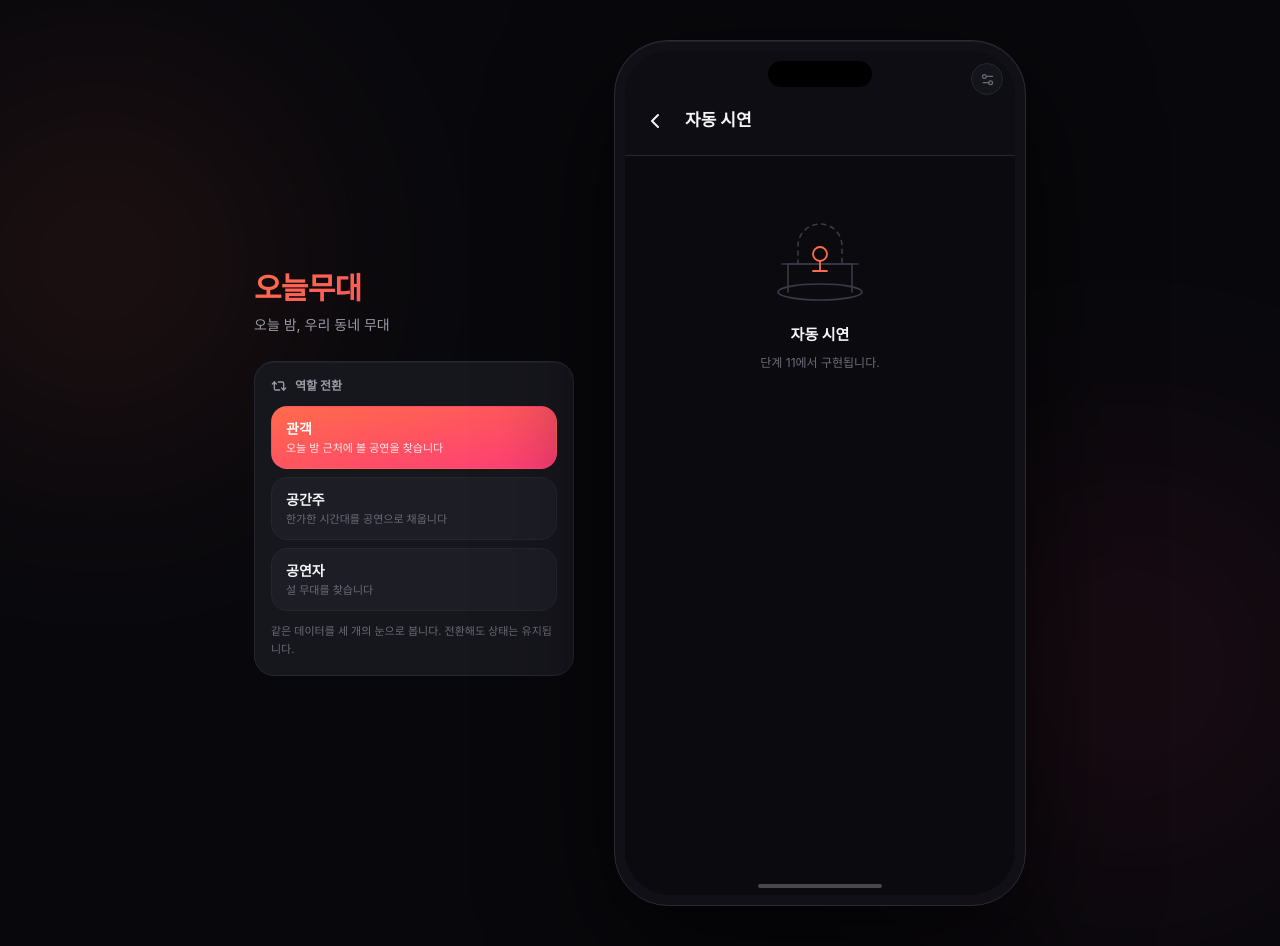
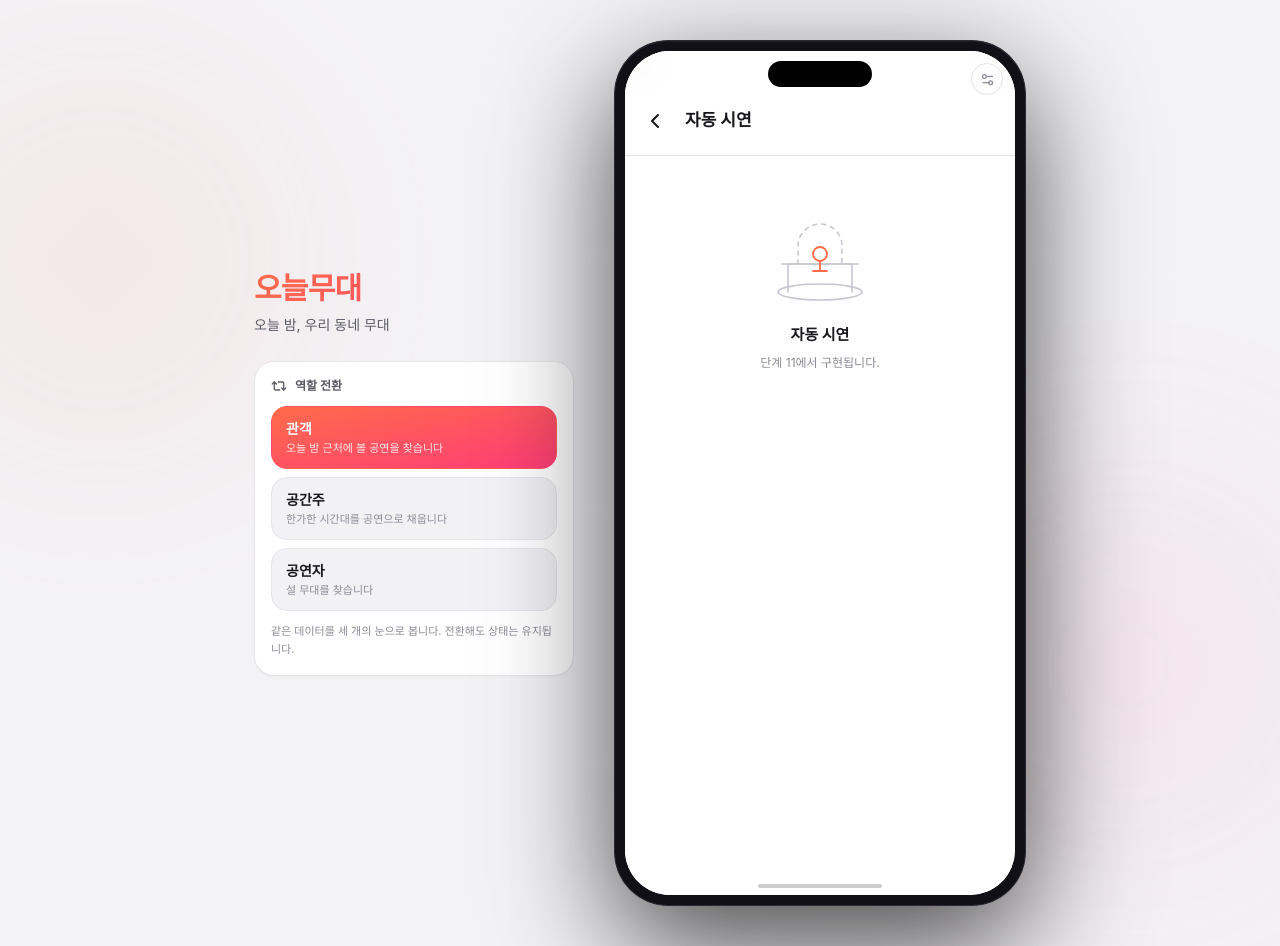
Before and after one commit to 2021016035Kimtaeyoon/near-stage-app, a React (Vite) app: page /#/demo in a window 1280 px wide. Built offline with nearby package versions, Linux system fonts and the light colour scheme; a web font is replaced by a local one.

Commit message:
디자인: 다크 테마를 화이트 테마로 전환
Co-Authored-By: Claude Opus 5 <noreply@anthropic.com>

```diff
--- a/src/components/map/markers.ts
+++ b/src/components/map/markers.ts
@@ -35,7 +35,7 @@ export function showMarkerIcon({ genre, source, selected, popped = false }: Opti
     : ''
 
   // 장르 색 점 — 색상만으로 정보를 전달하지 않도록 툴팁(title)도 함께 넣습니다
-  const dot = `<span style="position:absolute;right:-1px;top:-1px;width:9px;height:9px;border-radius:9999px;background:${genreColor};border:1.5px solid #0B0B0F"></span>`
+  const dot = `<span style="position:absolute;right:-1px;top:-1px;width:9px;height:9px;border-radius:9999px;background:${genreColor};border:1.5px solid #FFFFFF"></span>`
 
   const html = `
     <div title="${genre} · ${own ? '우리 무대' : '등록 공연'}" style="position:relative;width:${size}px;height:${size}px" class="${popped ? 'animate-pin-pop' : ''}">
@@ -60,7 +60,7 @@ export function userMarkerIcon(): L.DivIcon {
   const html = `
     <div style="position:relative;width:22px;height:22px">
       <span style="position:absolute;inset:0;border-radius:9999px;background:${alpha('#4AA8FF', 0.28)}"></span>
-      <span style="position:absolute;inset:5px;border-radius:9999px;background:#4AA8FF;border:2px solid #0B0B0F"></span>
+      <span style="position:absolute;inset:5px;border-radius:9999px;background:#4AA8FF;border:2px solid #FFFFFF"></span>
     </div>`
   return L.divIcon({ html, className: 'omd-marker', iconSize: [22, 22], iconAnchor: [11, 11] })
 }
--- a/src/components/shell/DevPanel.tsx
+++ b/src/components/shell/DevPanel.tsx
@@ -178,7 +178,7 @@ export function DevPanel() {
                 </section>
 
                 {showJson && (
-                  <pre className="max-h-64 overflow-auto rounded-xl border border-border bg-[#0E0E14] p-3 text-[10px] leading-relaxed text-ink-2">
+                  <pre className="max-h-64 overflow-auto rounded-xl border border-border bg-surface-2 p-3 text-[10px] leading-relaxed text-ink-2">
                     {json}
                   </pre>
                 )}
--- a/src/components/shell/PhoneFrame.tsx
+++ b/src/components/shell/PhoneFrame.tsx
@@ -27,7 +27,7 @@ export function PhoneFrame({ children, side }: Props) {
   }
 
   return (
-    <div className="relative flex min-h-[100dvh] w-full items-center justify-center gap-10 overflow-hidden bg-[#08080C] px-8 py-10">
+    <div className="relative flex min-h-[100dvh] w-full items-center justify-center gap-10 overflow-hidden bg-[#F3F3F6] px-8 py-10">
       <AmbientBackdrop />
 
       <div className="relative z-10 hidden w-[320px] shrink-0 flex-col gap-6 lg:flex">
@@ -52,7 +52,7 @@ export function PhoneFrame({ children, side }: Props) {
           {/* 다이나믹 아일랜드 */}
           <div className="pointer-events-none absolute left-1/2 top-[10px] z-[60] h-[26px] w-[104px] -translate-x-1/2 rounded-full bg-black" />
           {/* 홈 인디케이터 */}
-          <div className="pointer-events-none absolute bottom-[7px] left-1/2 z-[60] h-[4px] w-[124px] -translate-x-1/2 rounded-full bg-white/25" />
+          <div className="pointer-events-none absolute bottom-[7px] left-1/2 z-[60] h-[4px] w-[124px] -translate-x-1/2 rounded-full bg-black/20" />
         </div>
       </div>
     </div>
--- a/src/components/shell/ScreenHeader.tsx
+++ b/src/components/shell/ScreenHeader.tsx
@@ -32,7 +32,7 @@ export function ScreenHeader({
         'relative z-40 flex shrink-0 items-center gap-2 px-4 pb-3 pt-12',
         transparent
           ? 'bg-transparent'
-          : 'border-b border-border bg-[#0E0E14]/90 backdrop-blur-xl',
+          : 'border-b border-border bg-white/90 backdrop-blur-xl',
         className,
       )}
     >
--- a/src/components/shell/TabBar.tsx
+++ b/src/components/shell/TabBar.tsx
@@ -14,7 +14,7 @@ export function TabBar() {
 
   return (
     <nav
-      className="absolute inset-x-0 bottom-0 z-50 border-t border-border bg-[#0E0E14]/92 backdrop-blur-xl"
+      className="absolute inset-x-0 bottom-0 z-50 border-t border-border bg-white/92 backdrop-blur-xl"
       style={{ paddingBottom: 'calc(var(--safe-bottom) + 14px)' }}
       aria-label="주요 메뉴"
     >
--- a/src/components/ui/EmptyState.tsx
+++ b/src/components/ui/EmptyState.tsx
@@ -4,7 +4,7 @@ import type { ReactNode } from 'react'
 export type EmptyArt = 'stage' | 'search' | 'ticket' | 'chat' | 'chart'
 
 function Art({ kind }: { kind: EmptyArt }) {
-  const common = { fill: 'none', stroke: '#3A3A46', strokeWidth: 1.6, strokeLinecap: 'round' as const }
+  const common = { fill: 'none', stroke: '#C7C7D1', strokeWidth: 1.6, strokeLinecap: 'round' as const }
   switch (kind) {
     case 'stage':
       return (
@@ -22,7 +22,7 @@ function Art({ kind }: { kind: EmptyArt }) {
         <svg viewBox="0 0 120 88" className="h-[88px] w-[120px]">
           <circle cx="54" cy="40" r="22" {...common} />
           <path d="M70 56l16 16" {...common} strokeWidth="2.2" />
-          <path d="M44 40h20M54 30v20" stroke="#3A3A46" strokeWidth="1.4" strokeDasharray="3 4" />
+          <path d="M44 40h20M54 30v20" stroke="#C7C7D1" strokeWidth="1.4" strokeDasharray="3 4" />
           <circle cx="54" cy="40" r="6" stroke="#FF6B4A" strokeWidth="1.8" fill="none" />
         </svg>
       )
@@ -33,7 +33,7 @@ function Art({ kind }: { kind: EmptyArt }) {
             d="M26 28h68v14a6 6 0 0 0 0 12v14H26V54a6 6 0 0 0 0-12V28Z"
             {...common}
           />
-          <path d="M60 30v6M60 42v6M60 54v6M60 66v-4" stroke="#3A3A46" strokeWidth="1.4" strokeDasharray="3 4" />
+          <path d="M60 30v6M60 42v6M60 54v6M60 66v-4" stroke="#C7C7D1" strokeWidth="1.4" strokeDasharray="3 4" />
           <path d="M36 44h14M36 52h10" stroke="#FF6B4A" strokeWidth="1.8" strokeLinecap="round" />
         </svg>
       )
--- a/src/components/ui/Toast.tsx
+++ b/src/components/ui/Toast.tsx
@@ -35,8 +35,8 @@ export function ToastHost() {
               exit={{ opacity: 0, y: -12, scale: 0.96 }}
               transition={{ type: 'spring', stiffness: 420, damping: 32 }}
               onClick={() => remove(t.id)}
-              className="pointer-events-auto flex w-full max-w-[340px] items-start gap-2.5 rounded-2xl border border-border bg-[#1A1A22]/95 px-3.5 py-3 text-left backdrop-blur-md"
-              style={{ boxShadow: '0 16px 40px rgba(0,0,0,.55)' }}
+              className="pointer-events-auto flex w-full max-w-[340px] items-start gap-2.5 rounded-2xl border border-border bg-white/97 px-3.5 py-3 text-left backdrop-blur-md"
+              style={{ boxShadow: '0 16px 40px rgba(23,23,28,.16)' }}
             >
               <Icon size={17} className={`mt-0.5 shrink-0 ${COLORS[t.tone]}`} />
               <span className="min-w-0">
--- a/src/index.css
+++ b/src/index.css
@@ -4,7 +4,7 @@
 
 @layer base {
   :root {
-    color-scheme: dark;
+    color-scheme: light;
     --brand-from: #ff6b4a;
     --brand-to: #ff3d77;
     --safe-bottom: env(safe-area-inset-bottom, 0px);
@@ -41,7 +41,7 @@
 @layer components {
   .card {
     @apply rounded-2xl border border-border bg-surface;
-    box-shadow: inset 0 1px 0 0 rgba(255, 255, 255, 0.04);
+    box-shadow: 0 1px 2px 0 rgba(23, 23, 28, 0.04);
   }
 
   .card-hover {
@@ -76,9 +76,9 @@
   .skeleton {
     background-image: linear-gradient(
       90deg,
-      rgba(255, 255, 255, 0.03) 0%,
-      rgba(255, 255, 255, 0.09) 50%,
-      rgba(255, 255, 255, 0.03) 100%
+      rgba(23, 23, 28, 0.05) 0%,
+      rgba(23, 23, 28, 0.1) 50%,
+      rgba(23, 23, 28, 0.05) 100%
     );
     background-size: 200% 100%;
     @apply animate-shimmer rounded-lg;
@@ -89,27 +89,27 @@
   }
 }
 
-/* ───────────── Leaflet 다크 테마 보정 ───────────── */
+/* ───────────── Leaflet 화이트 테마 보정 ───────────── */
 
 .leaflet-container {
-  background: #0e0e14;
+  background: #eef0f2;
   font-family: inherit;
   outline: none;
 }
 
-/* 타일을 어둡게 — 밤의 공연장 톤에 맞춤 */
+/* 타일은 원본 밝기를 살리고, 채도만 살짝 낮춰 UI와 튀지 않게 */
 .leaflet-tile-pane {
-  filter: invert(1) hue-rotate(190deg) brightness(0.86) contrast(0.92) saturate(0.5);
+  filter: saturate(0.9) brightness(1.02);
 }
 
 .leaflet-control-attribution {
-  background: rgba(11, 11, 15, 0.7) !important;
-  color: #6b6b77 !important;
+  background: rgba(255, 255, 255, 0.85) !important;
+  color: #5b5b66 !important;
   font-size: 9px !important;
   border-radius: 6px 0 0 0;
 }
 .leaflet-control-attribution a {
-  color: #9a9aa5 !important;
+  color: #17171c !important;
 }
 
 .leaflet-control-zoom {
@@ -123,10 +123,10 @@
 
 .leaflet-popup-content-wrapper,
 .leaflet-popup-tip {
-  background: #16161d;
-  color: #f5f5f7;
-  border: 1px solid #26262f;
-  box-shadow: 0 12px 32px rgba(0, 0, 0, 0.5);
+  background: #ffffff;
+  color: #17171c;
+  border: 1px solid #e5e5ea;
+  box-shadow: 0 12px 32px rgba(23, 23, 28, 0.16);
 }
 .leaflet-popup-content {
   margin: 0;
@@ -138,11 +138,11 @@
 
 /* 지도 타일이 안 뜨는 오프라인 환경용 격자 배경 */
 .map-offline-grid {
-  background-color: #0e0e14;
+  background-color: #f5f5f7;
   background-image:
-    linear-gradient(rgba(255, 255, 255, 0.045) 1px, transparent 1px),
-    linear-gradient(90deg, rgba(255, 255, 255, 0.045) 1px, transparent 1px),
-    radial-gradient(circle at 50% 40%, rgba(255, 107, 74, 0.09), transparent 62%);
+    linear-gradient(rgba(23, 23, 28, 0.06) 1px, transparent 1px),
+    linear-gradient(90deg, rgba(23, 23, 28, 0.06) 1px, transparent 1px),
+    radial-gradient(circle at 50% 40%, rgba(255, 107, 74, 0.12), transparent 62%);
   background-size:
     48px 48px,
     48px 48px,
--- a/tailwind.config.js
+++ b/tailwind.config.js
@@ -4,18 +4,20 @@ export default {
   theme: {
     extend: {
       colors: {
-        bg: '#0B0B0F',
-        surface: '#16161D',
-        'surface-2': '#1D1D26',
-        border: '#26262F',
-        'border-strong': '#34343F',
-        ink: '#F5F5F7',
-        'ink-2': '#9A9AA5',
-        'ink-3': '#6B6B77',
+        // 화이트 테마 — 흰 바탕 기본. 화면 코드는 색상 리터럴 대신
+        // 이 시맨틱 토큰만 참조하므로, 팔레트를 바꾸려면 여기만 고치면 됩니다.
+        bg: '#FFFFFF',
+        surface: '#FFFFFF',
+        'surface-2': '#F2F2F5',
+        border: '#E5E5EA',
+        'border-strong': '#D1D1D9',
+        ink: '#17171C',
+        'ink-2': '#5B5B66',
+        'ink-3': '#8B8B96',
         brand: { from: '#FF6B4A', to: '#FF3D77', DEFAULT: '#FF5560' },
-        ok: '#4ED4A0',
-        warn: '#FFC24A',
-        danger: '#FF5A5A',
+        ok: '#1EA672',
+        warn: '#D98A00',
+        danger: '#E0403E',
       },
       fontFamily: {
         sans: [
```
